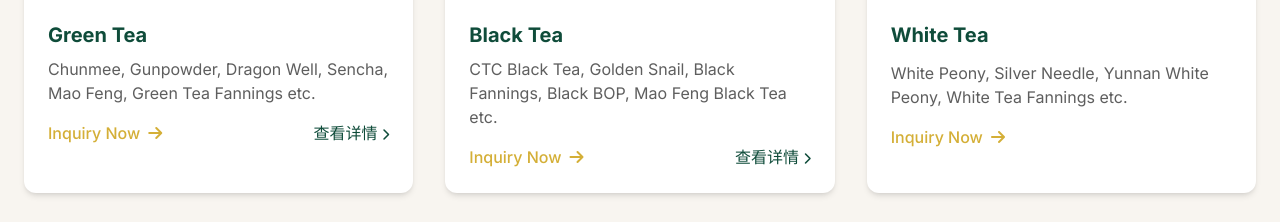
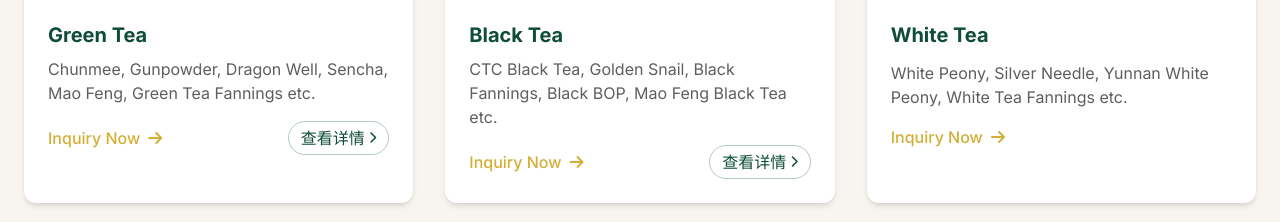
Before and after one commit to xj596/aultrastea, a plain HTML site: page index.html in a window 1280 px wide. Shown: the part 2511-2733 px from the top of the page. Drawn offline with nearby package versions, Linux system fonts and the light colour scheme.

Commit message:
Update button styles for product inquiries and details

```diff
--- a/index.html
+++ b/index.html
@@ -185,9 +185,9 @@
           <div class="p-6">
             <h3 class="text-xl font-bold mb-2 text-primary" data-lang="product_green">Green Tea</h3>
             <p class="text-dark/70 mb-4" data-lang="product_green_desc">Chunmee, Gunpowder, Dragon Well, Sencha, Mao Feng, Green Tea Fannings etc.</p>
-            <div class="flex items-center justify-between">
+            <div class="flex items-center justify-between flex-wrap gap-2">
               <a href="#contact" class="text-secondary font-medium flex items-center gap-2 hover:gap-3 transition-all"><span data-lang="product_inquiry">Inquiry Now</span><i class="fas fa-arrow-right"></i></a>
-              <a href="product-green.html" class="text-primary font-medium hover:text-secondary transition-colors"><span data-lang="view_detail">查看详情</span> <i class="fas fa-chevron-right text-xs"></i></a>
+              <a href="product-green.html" class="inline-flex items-center gap-1 text-primary font-medium hover:text-secondary transition-colors px-3 py-1 rounded-full border border-primary/30 hover:border-primary hover:bg-primary/5"><span data-lang="view_detail">查看详情</span><i class="fas fa-chevron-right text-xs"></i></a>
             </div>
           </div>
         </div>
@@ -198,9 +198,9 @@
           <div class="p-6">
             <h3 class="text-xl font-bold mb-2 text-primary" data-lang="product_black">Black Tea</h3>
             <p class="text-dark/70 mb-4" data-lang="product_black_desc">CTC Black Tea, Golden Snail, Black Fannings, Black BOP, Mao Feng Black Tea etc.</p>
-            <div class="flex items-center justify-between">
+            <div class="flex items-center justify-between flex-wrap gap-2">
               <a href="#contact" class="text-secondary font-medium flex items-center gap-2 hover:gap-3 transition-all"><span data-lang="product_inquiry">Inquiry Now</span><i class="fas fa-arrow-right"></i></a>
-              <a href="product-black.html" class="text-primary font-medium hover:text-secondary transition-colors"><span data-lang="view_detail">查看详情</span> <i class="fas fa-chevron-right text-xs"></i></a>
+              <a href="product-black.html" class="inline-flex items-center gap-1 text-primary font-medium hover:text-secondary transition-colors px-3 py-1 rounded-full border border-primary/30 hover:border-primary hover:bg-primary/5"><span data-lang="view_detail">查看详情</span><i class="fas fa-chevron-right text-xs"></i></a>
             </div>
           </div>
         </div>
```
